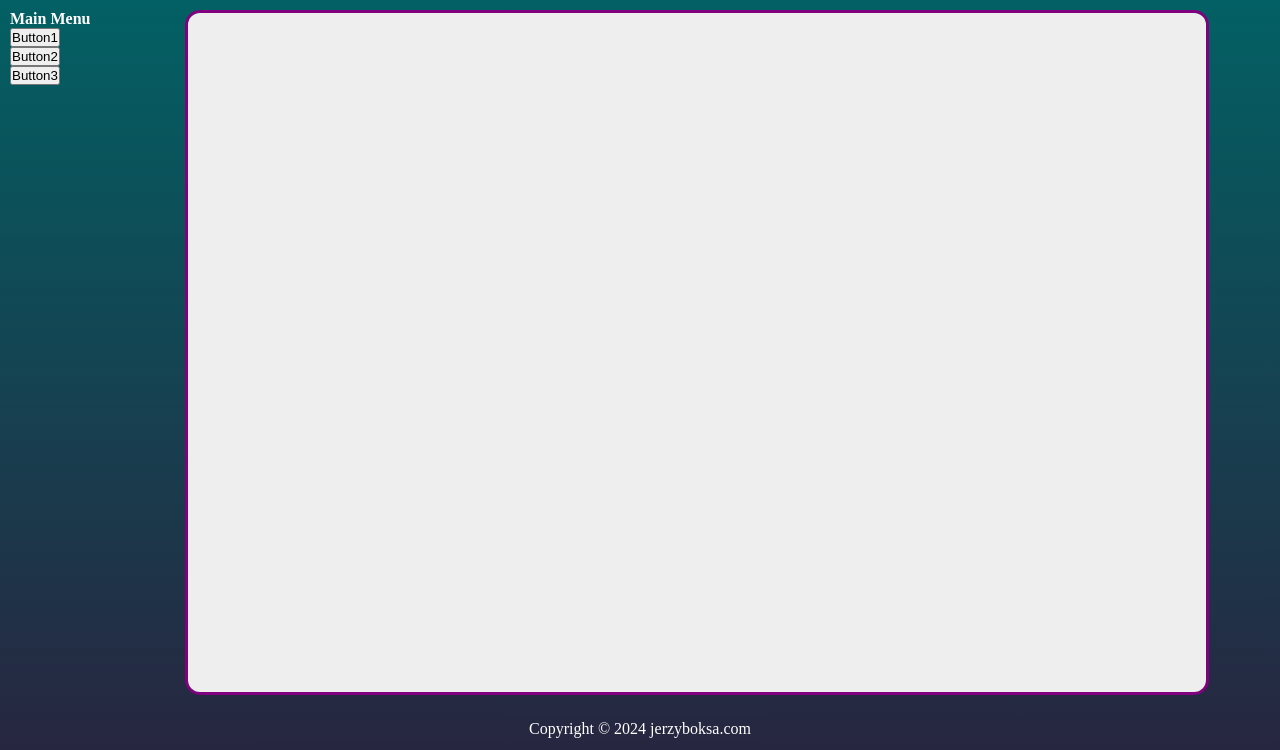
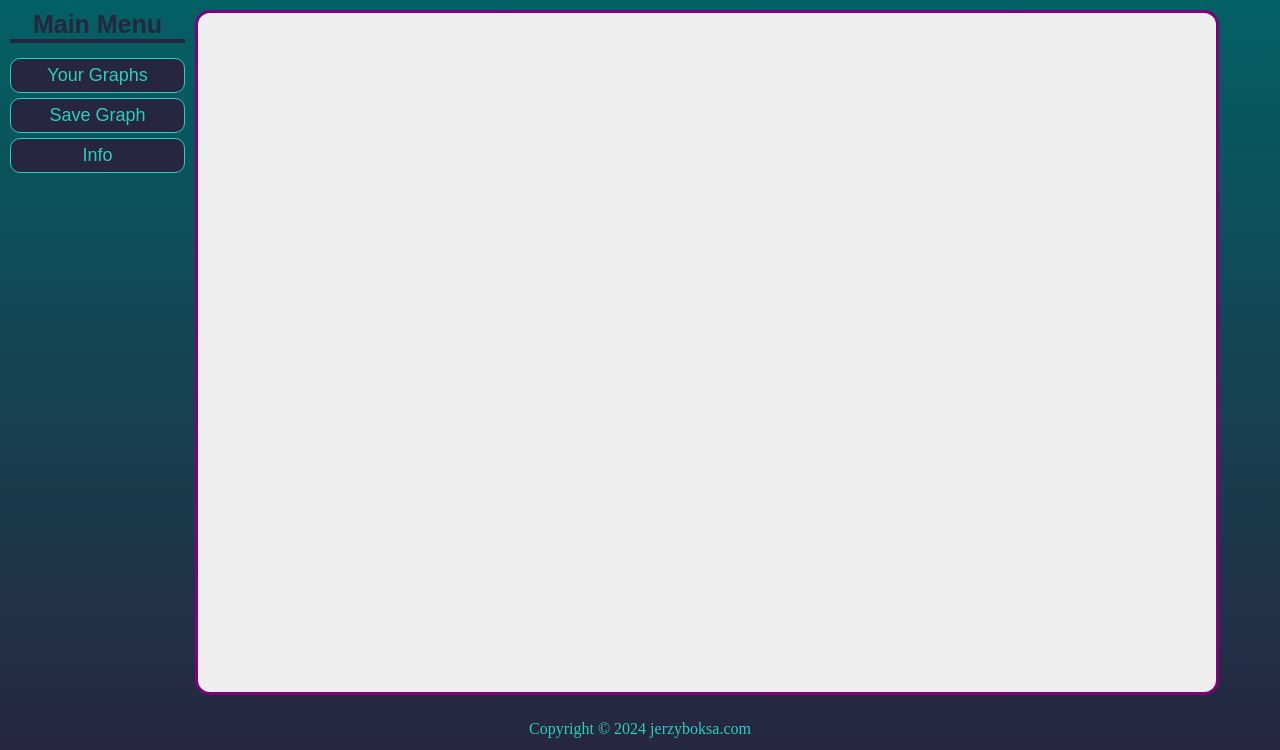
Before and after one commit to JerzyCode/graph_web, a Flask app: page / in a window 1280 px wide. Shown: the part 50-800 px from the top of the page. Run offline with Flask 3, Linux system fonts and the light colour scheme; data that the repository does not hold is empty.

Commit message:
feat: style buttons

```diff
--- a/static/styles.css
+++ b/static/styles.css
@@ -35,8 +35,12 @@ body {
 }
 
 .sidebar {
+    align-items: center;
+    justify-content: center;
     border-radius: 15px;
+    margin-right: 10px;
     width: 175px;
+    min-width: 120px;
 }
 
 .canvas-container {
@@ -54,6 +58,8 @@ body {
     height: 30px;
     text-align: center;
     margin-top: 15px;
+    color: #2dcebc;
+
 }
 
 canvas {
@@ -63,6 +69,46 @@ canvas {
     height: auto;
 }
 
+.main-menu {
+    color: #272640;
+    width: 100%;
+    font-family: 'Arial', sans-serif;
+    font-weight: bold;
+    text-align: center;
+    font-size: 25px;
+}
+
+
+.menu-line {
+    border: none;
+    border-top: 4px solid #272640;
+    margin-bottom: 15px;
+    width: 100%;
+}
+
+.sidebar-button {
+    display: block;
+    margin-top: 5px;
+    background-color: #272640;
+    width: 100%;
+    text-align: center;
+    color: #2dcebc;
+    height: 35px;
+    border: solid #2dcebc 1px;
+    padding: 5px 5px;
+    border-radius: 10px;
+    cursor: pointer;
+    transition: background-color 0.5s ease, color 0.5s ease, transform 0.7s;
+    font-size: 18px;
+}
+
+.sidebar-button:hover {
+    background-color: #2dcebc;
+    color: #272640;
+    border: solid #272640 3px;
+    transform: scale(1.1);
+}
+
 @media (max-width: 500px) {
 
     .canvas-container {
--- a/templates/index.html
+++ b/templates/index.html
@@ -11,13 +11,13 @@
         Header
     </header>
     <div class="content">
+        <div id="popup-container"></div>
         <aside class="sidebar">
-            <div><b>Main Menu</b></div>
-            <button>Button1</button>
-            <br/>
-            <button>Button2</button>
-            <br/>
-            <button>Button3</button>
+            <div class="main-menu"><b>Main Menu</b></div>
+            <hr class="menu-line">
+            <button class="sidebar-button">Your Graphs</button>
+            <button class="sidebar-button">Save Graph</button>
+            <button class="sidebar-button">Info</button>
         </aside>
         <div id="canvas-container" class="canvas-container">
             <canvas id="canvas"></canvas>
```
